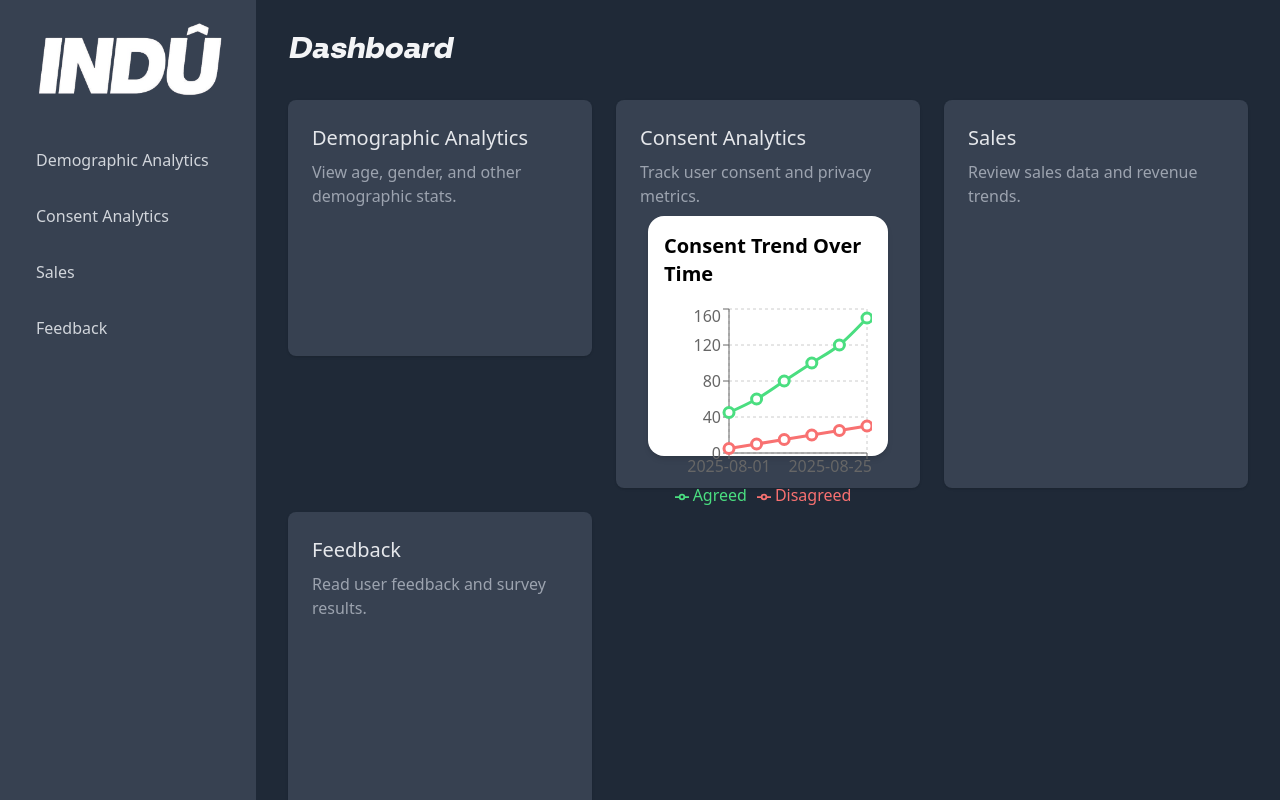
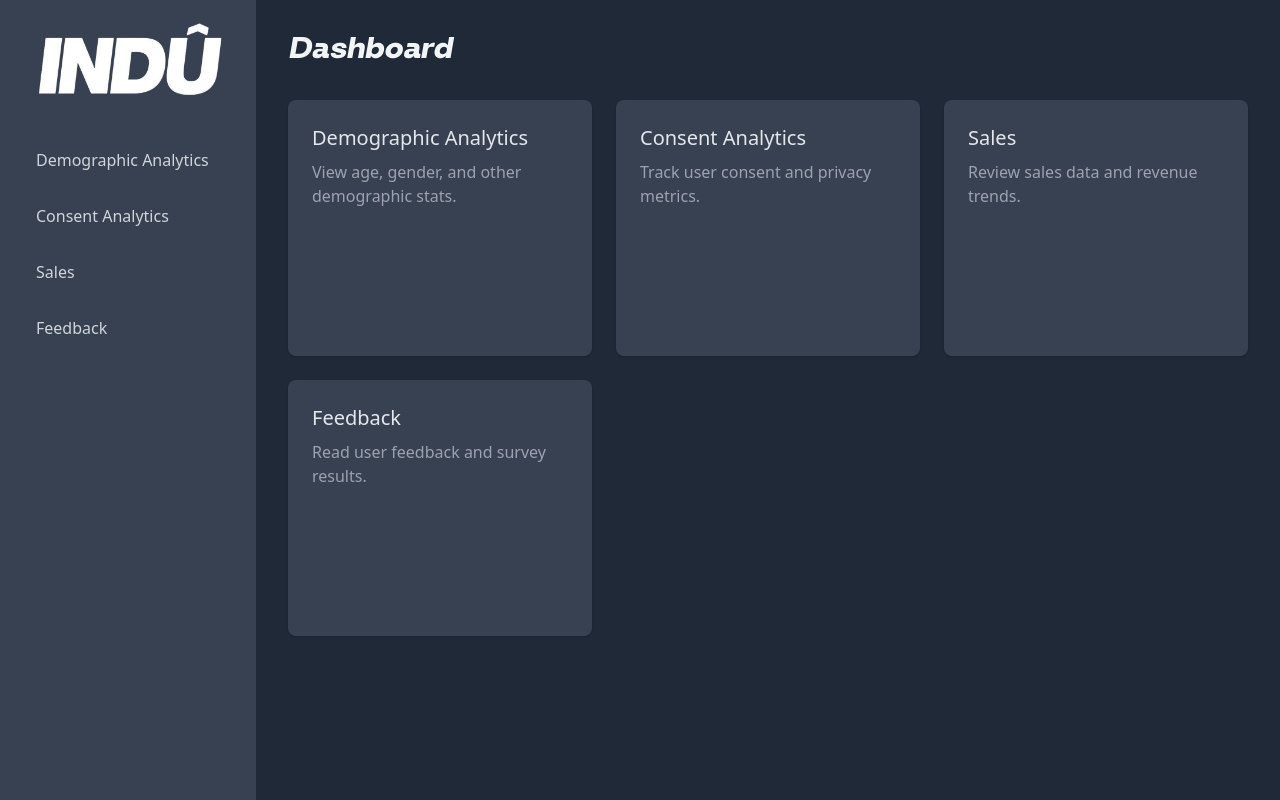
Before and after one commit to dlsntos/smart-target-admin-dashboard, a React (Vite) app: page /dashboard in a window 1280 px wide. Built offline with nearby package versions, Linux system fonts and the light colour scheme.

Commit message:
removed charts (thinking about what to display)

```diff
--- a/src/index.jsx
+++ b/src/index.jsx
@@ -13,9 +13,6 @@ function Dashboard() {
         <div className="bg-gray-700 rounded-lg p-6 shadow">
           <h2 className="text-xl text-gray-200 mb-2">Consent Analytics</h2>
           <p className="text-gray-400">Track user consent and privacy metrics.</p>
-            <div className="flex-1 w-full h-64 p-2">
-              <ConsentTrendChart />
-            </div>
         </div>
         <div className="bg-gray-700 rounded-lg p-6 shadow">
           <h2 className="text-xl text-gray-200 mb-2">Sales</h2>
```
